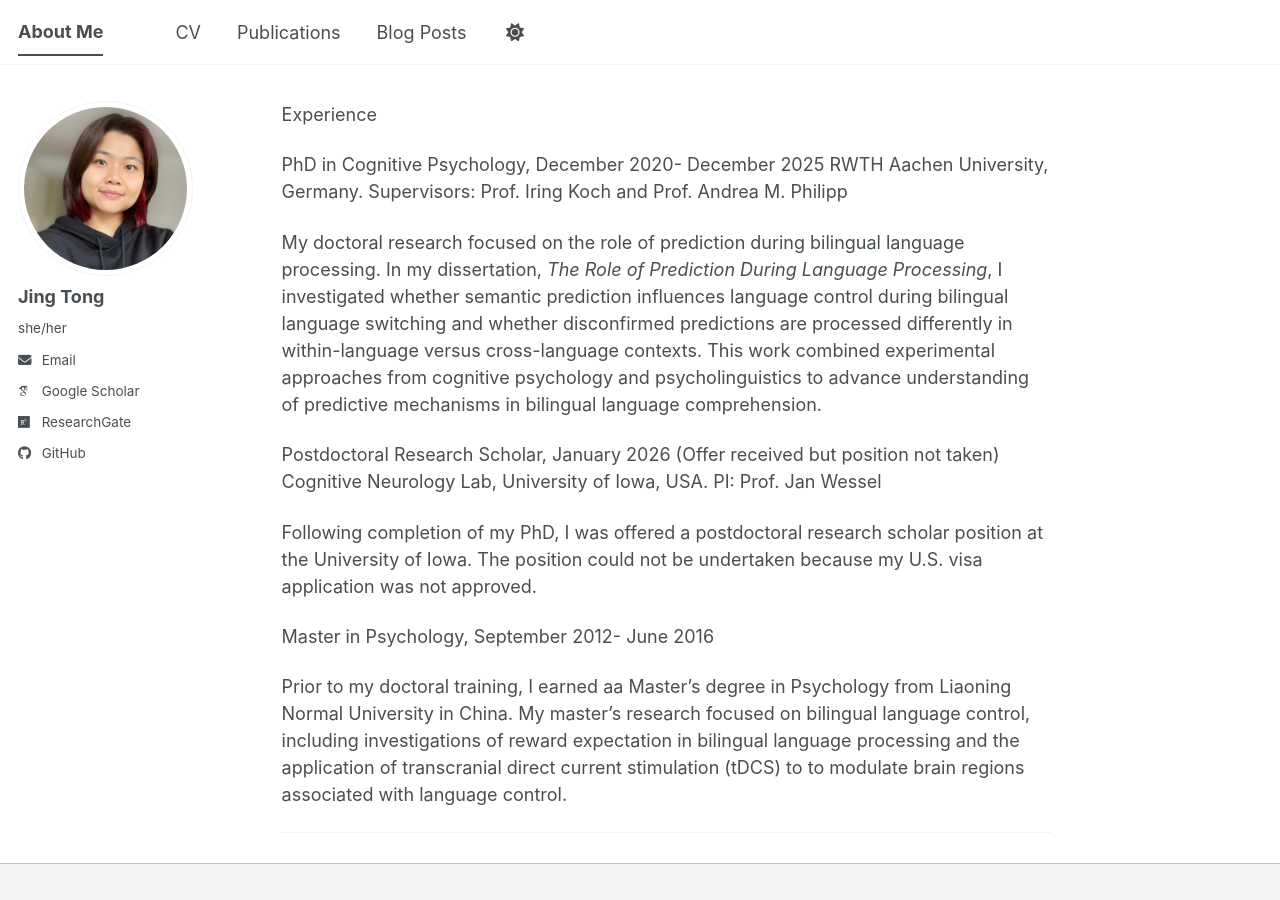
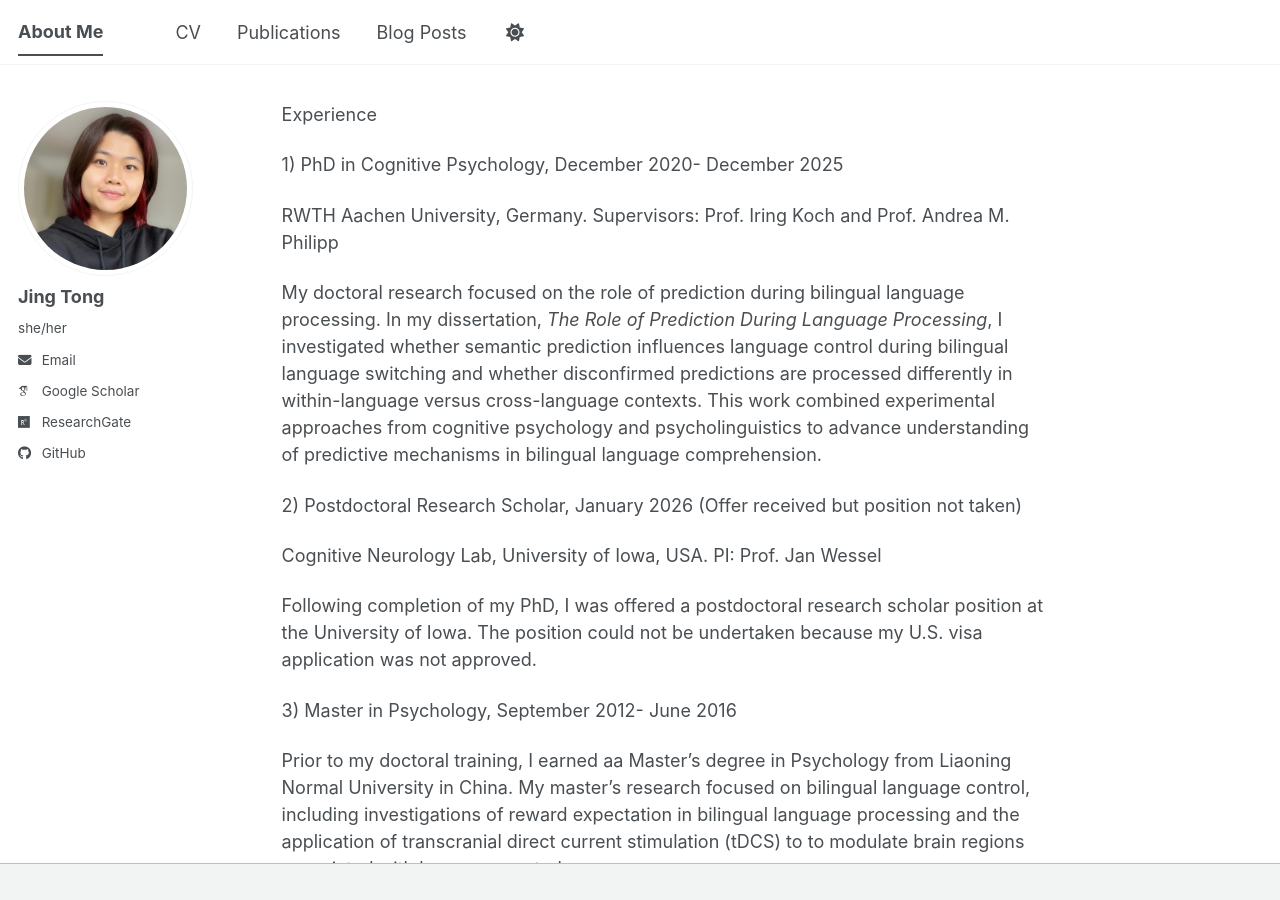
Before and after one commit to JingTong01/jingtong01.github.io, a Jekyll site: the page built from _pages/about.md, in a window 1280 px wide and 900 px high. Built offline with Jekyll 4.4.1, drawn with Linux system fonts in a browser that asks for light colours; some web fonts are replaced; a script bundle is joined from its source files by our own code; library files that are not in the unit come from our copies.

Commit message:
Update about.md

```diff
--- a/_pages/about.md
+++ b/_pages/about.md
@@ -10,17 +10,19 @@ redirect_from:
 
 Experience
 
-PhD in Cognitive Psychology, December 2020- December 2025
+1) PhD in Cognitive Psychology, December 2020- December 2025
+
 RWTH Aachen University, Germany. Supervisors: Prof. Iring Koch and Prof. Andrea M. Philipp
 
 My doctoral research focused on the role of prediction during bilingual language processing. In my dissertation, *The Role of Prediction During Language Processing*, I investigated whether semantic prediction influences language control during bilingual language switching and whether disconfirmed predictions are processed differently in within-language versus cross-language contexts. This work combined experimental approaches from cognitive psychology and psycholinguistics to advance understanding of predictive mechanisms in bilingual language comprehension.
 
-Postdoctoral Research Scholar, January 2026 (Offer received but position not taken)
+2) Postdoctoral Research Scholar, January 2026 (Offer received but position not taken)
+
 Cognitive Neurology Lab, University of Iowa, USA. PI: Prof. Jan Wessel
 
 Following completion of my PhD, I was offered a postdoctoral research scholar position at the University of Iowa. The position could not be undertaken because my U.S. visa application was not approved.
 
-Master in Psychology, September 2012- June 2016
+3) Master in Psychology, September 2012- June 2016
 
 Prior to my doctoral training, I earned aa Master's degree in Psychology from Liaoning Normal University in China. My master's research focused on bilingual language control, including investigations of reward expectation in bilingual language processing and the application of transcranial direct current stimulation (tDCS) to to modulate brain regions associated with language control.
 
```
